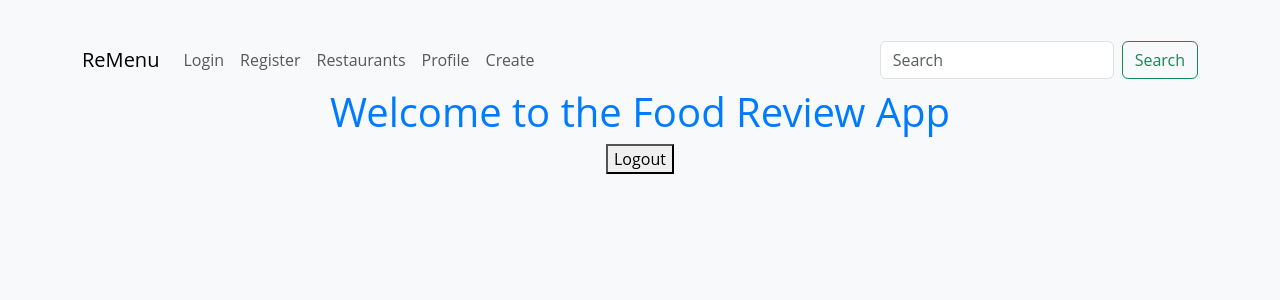
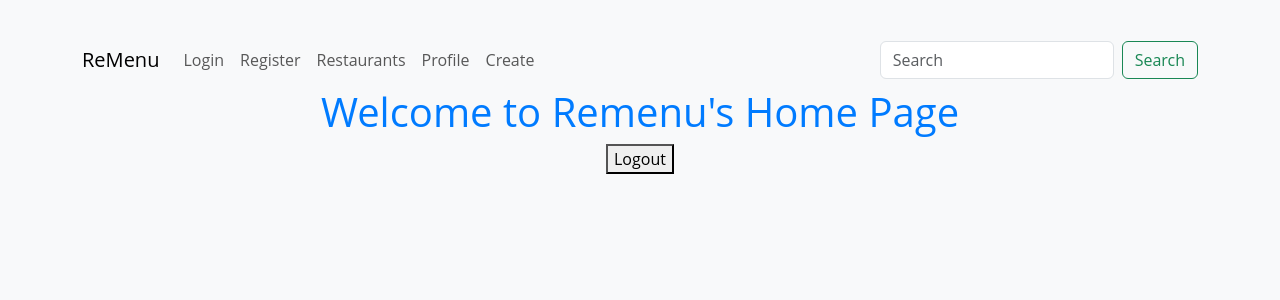
Before and after one commit to swoldu01/Remenu, a React (Vite) app in the folder my-food-review-app/: page / in a window 1280 px wide. Shown: the top 300 px of the page. Built offline with nearby package versions, Linux system fonts and the light colour scheme.

Commit message:
minor update

```diff
--- a/my-food-review-app/src/components/Home.jsx
+++ b/my-food-review-app/src/components/Home.jsx
@@ -4,7 +4,7 @@ import Logout from "./Logout";
 function Home() {
   return (
     <div>
-      <h1>Welcome to the Food Review App</h1>
+      <h1>Welcome to Remenu's Home Page</h1>
       <Logout/>
     </div>
   );
```
Also changed, not shown: 1 other file (tests, documents, lock files or other folders).
